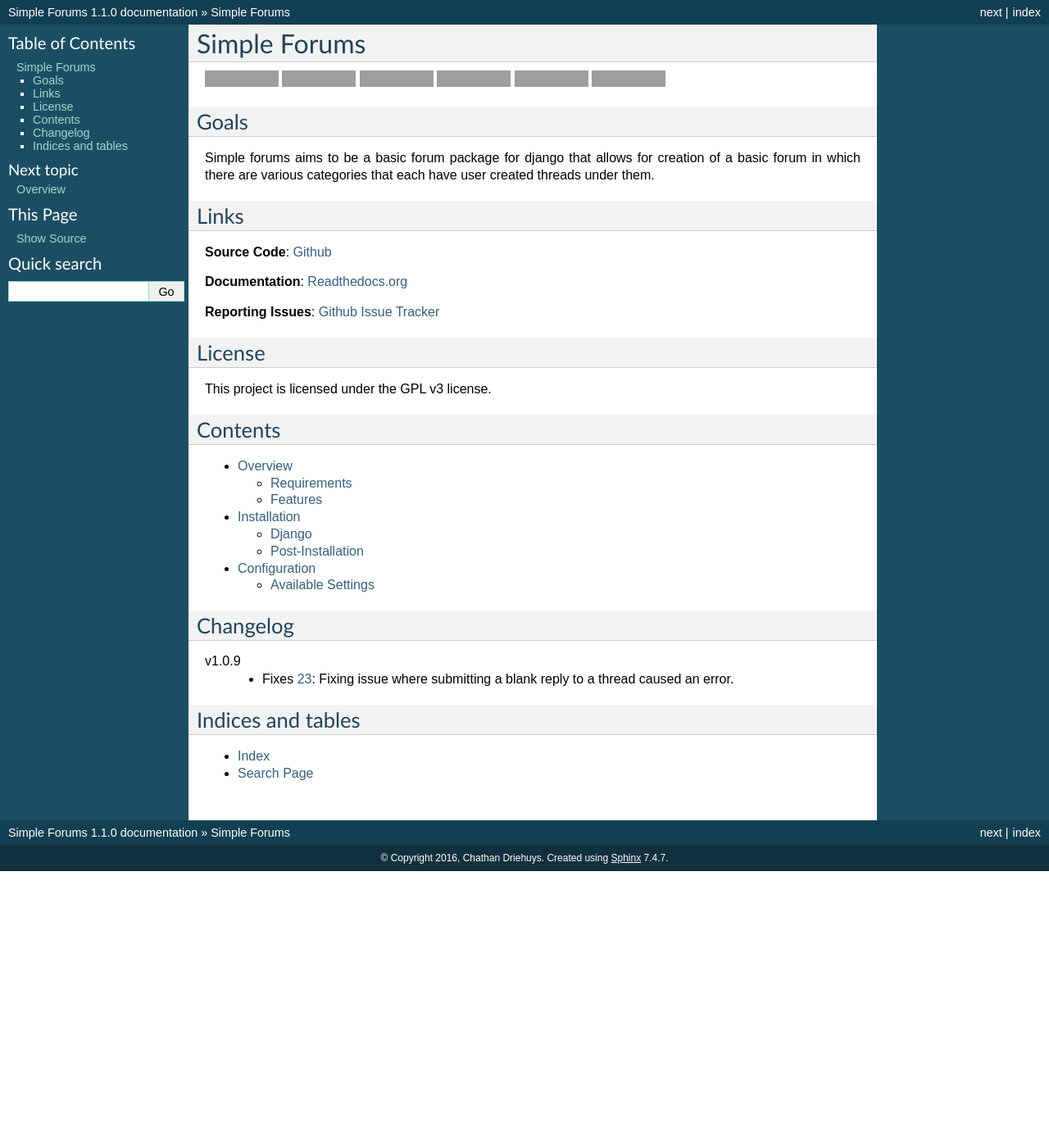
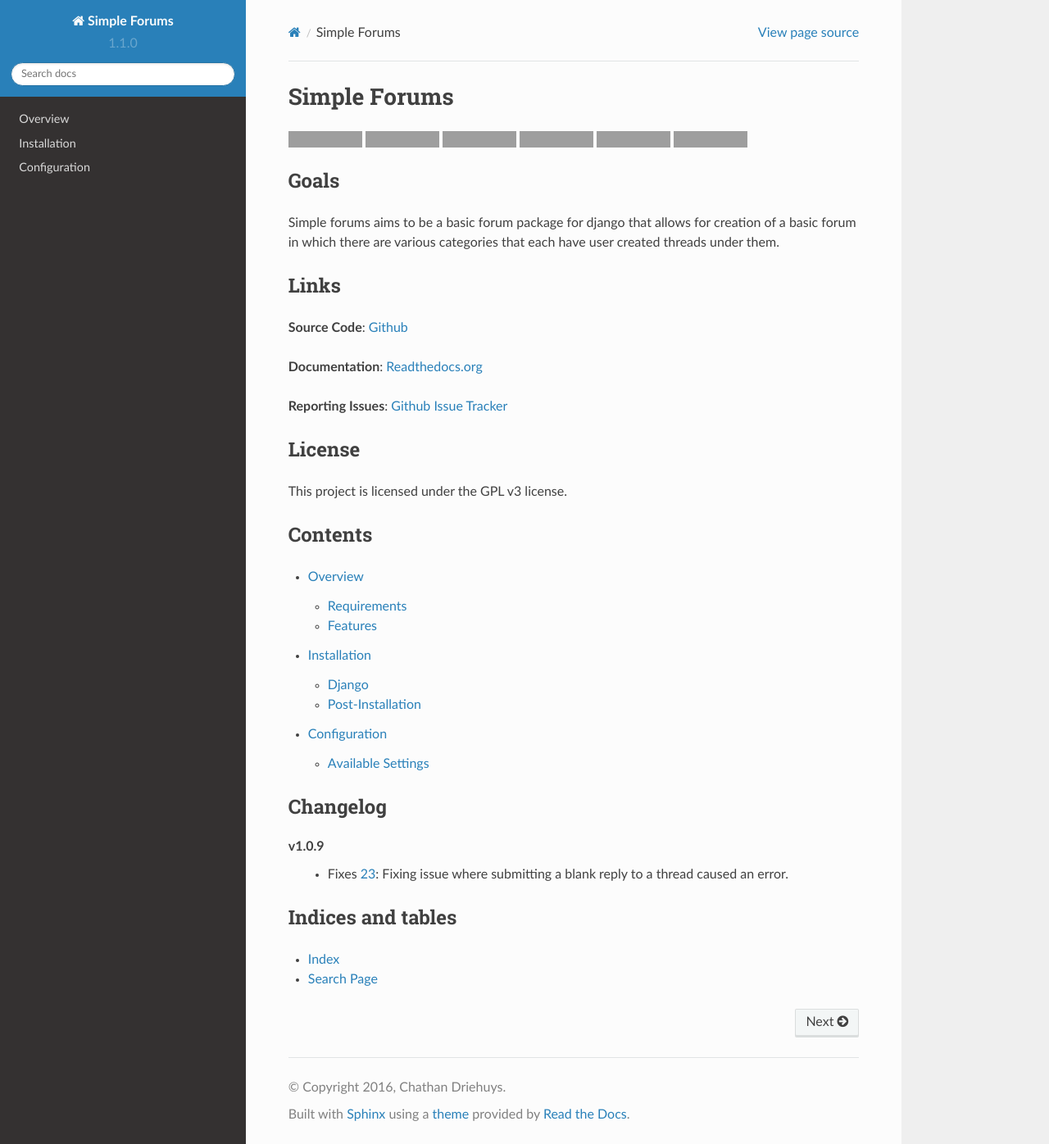
Before and after one commit to cdriehuys/django_simple_forums, a Sphinx documentation site: the page built from docs/index.rst, in a window 1280 px wide and 1396 px high. Shown: the whole window at 82% size. Built offline with Sphinx 7.4.7 and the Read the Docs theme 2.0.0, drawn with Linux system fonts in a browser that asks for light colours; grey boxes are pictures that could not be loaded.

Commit message:
Using rtd theme on localhost.

```diff
--- a/docs/conf.py
+++ b/docs/conf.py
@@ -108,7 +108,14 @@
 
 # The theme to use for HTML and HTML Help pages.  See the documentation for
 # a list of builtin themes.
-html_theme = 'default'
+
+# on_rtd is whether we are on readthedocs.org
+on_rtd = os.environ.get('READTHEDOCS', None) == 'True'
+
+if not on_rtd:  # only import and set the theme if we're building docs locally
+    import sphinx_rtd_theme
+    html_theme = 'sphinx_rtd_theme'
+    html_theme_path = [sphinx_rtd_theme.get_html_theme_path()]
 
 # Theme options are theme-specific and customize the look and feel of a theme
 # further.  For a list of options available for each theme, see the
```
